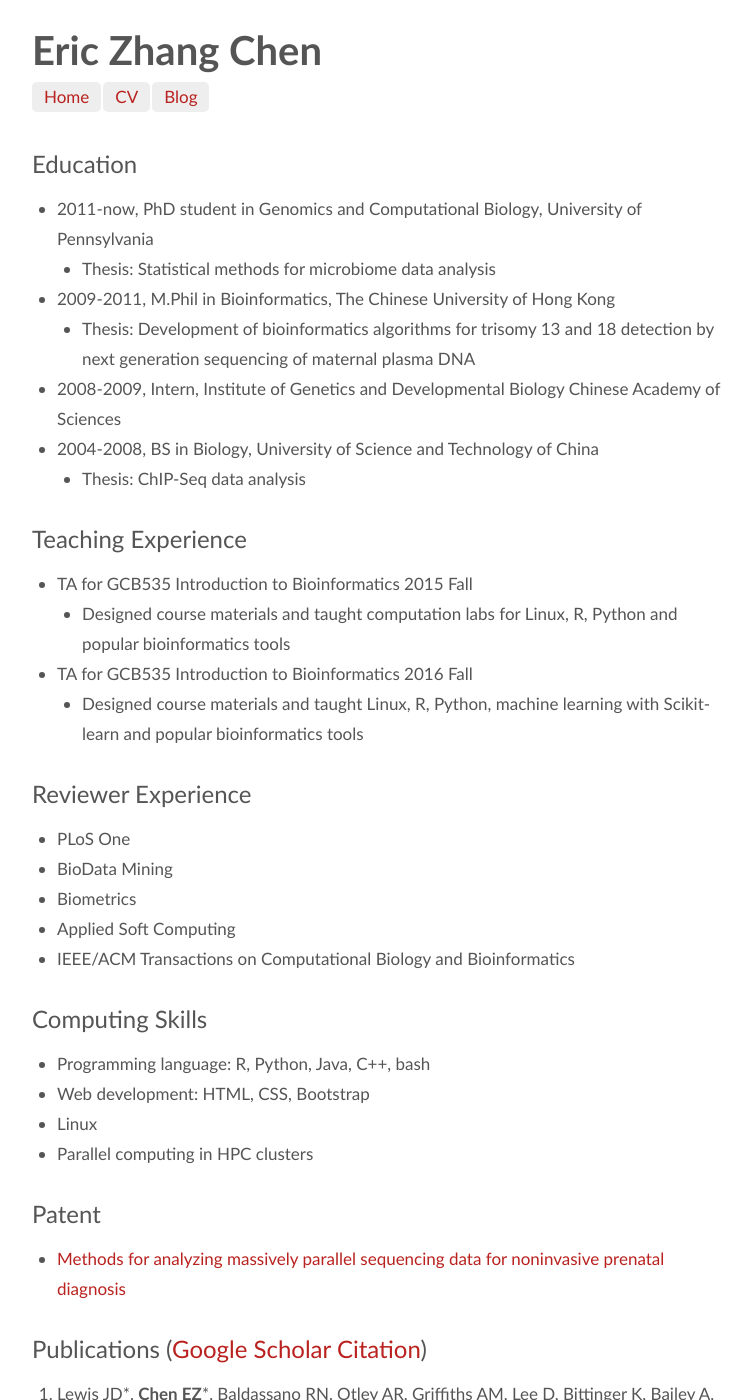
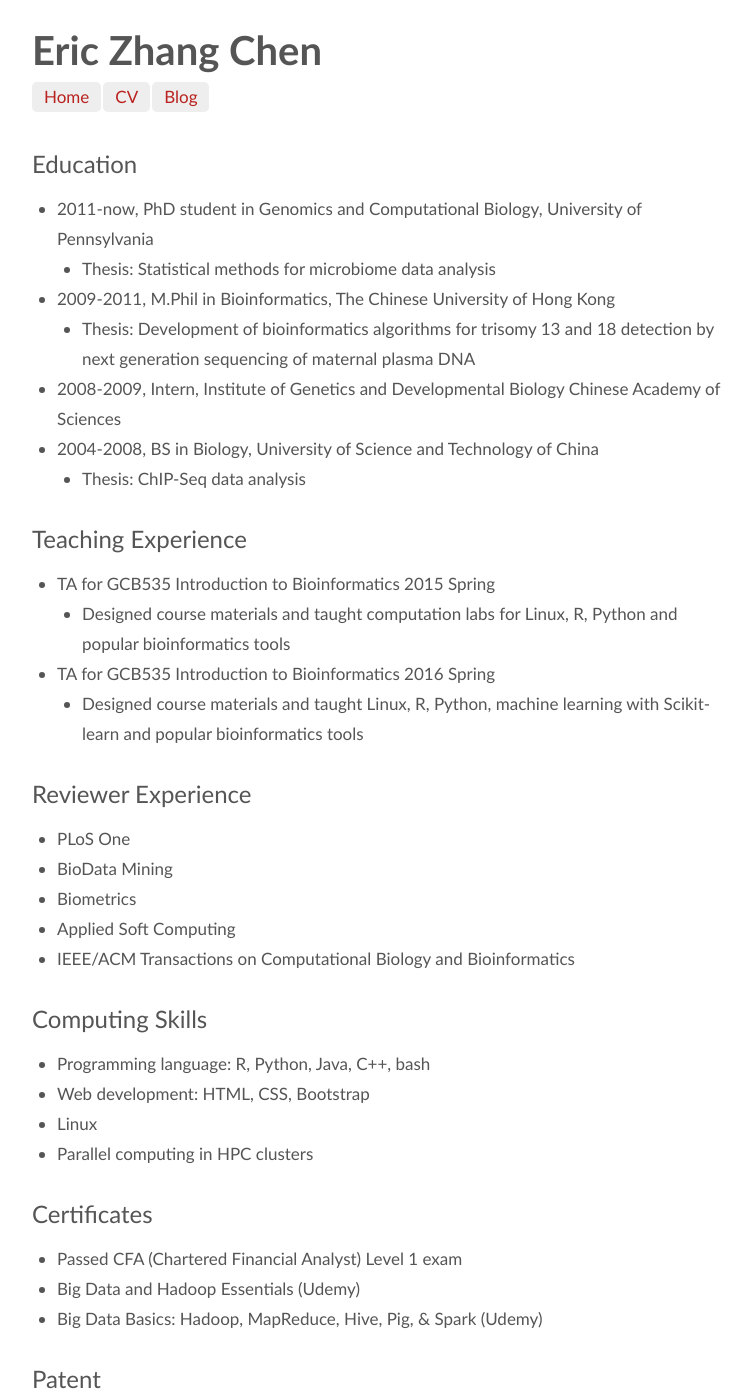
Before and after one commit to chvlyl/chvlyl.github.io, a Jekyll site: the page built from cv/index.md, in a window 1280 px wide and 1400 px high. Shown: the whole window, without its empty margins (258-1010 px from the left). Built offline with Jekyll 4.4.1, drawn with Linux system fonts in a browser that asks for light colours.

Commit message:
update cv

```diff
--- a/cv/index.md
+++ b/cv/index.md
@@ -14,9 +14,9 @@
 
 
 ## Teaching Experience
-* TA for GCB535 Introduction to Bioinformatics 2015 Fall
+* TA for GCB535 Introduction to Bioinformatics 2015 Spring
 	- Designed course materials and taught computation labs for Linux, R, Python and popular bioinformatics tools
-* TA for GCB535 Introduction to Bioinformatics 2016 Fall
+* TA for GCB535 Introduction to Bioinformatics 2016 Spring
     - Designed course materials and taught Linux, R, Python, machine learning with Scikit-learn and popular bioinformatics tools
 
 ## Reviewer Experience
@@ -31,6 +31,11 @@
 * Web development: HTML, CSS, Bootstrap
 * Linux
 * Parallel computing in HPC clusters
+
+## Certificates
+* Passed CFA (Chartered Financial Analyst) Level 1 exam
+* Big Data and Hadoop Essentials (Udemy)
+* Big Data Basics: Hadoop, MapReduce, Hive, Pig, & Spark (Udemy)
 
 ## Patent
 * [Methods for analyzing massively parallel sequencing data for noninvasive prenatal diagnosis ](http://www.google.com/patents/EP2825991A4?cl=en)
```
